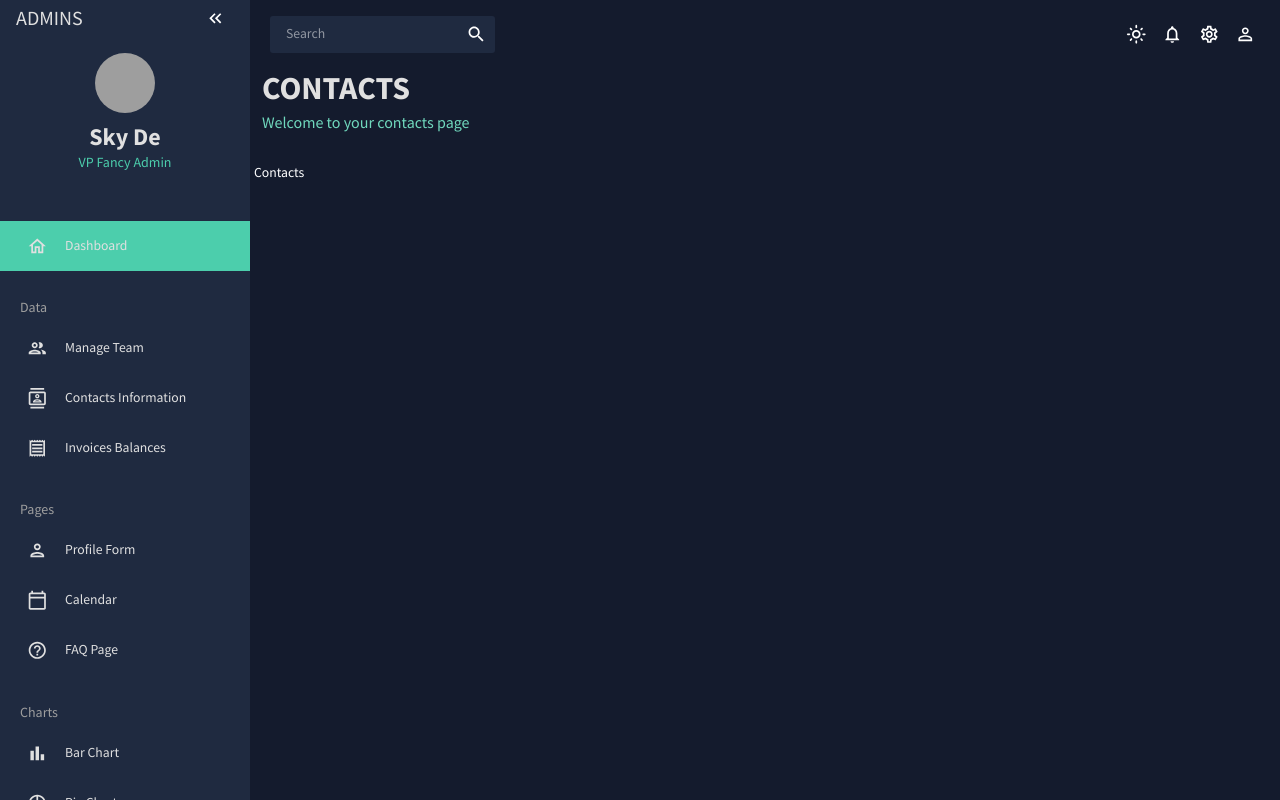
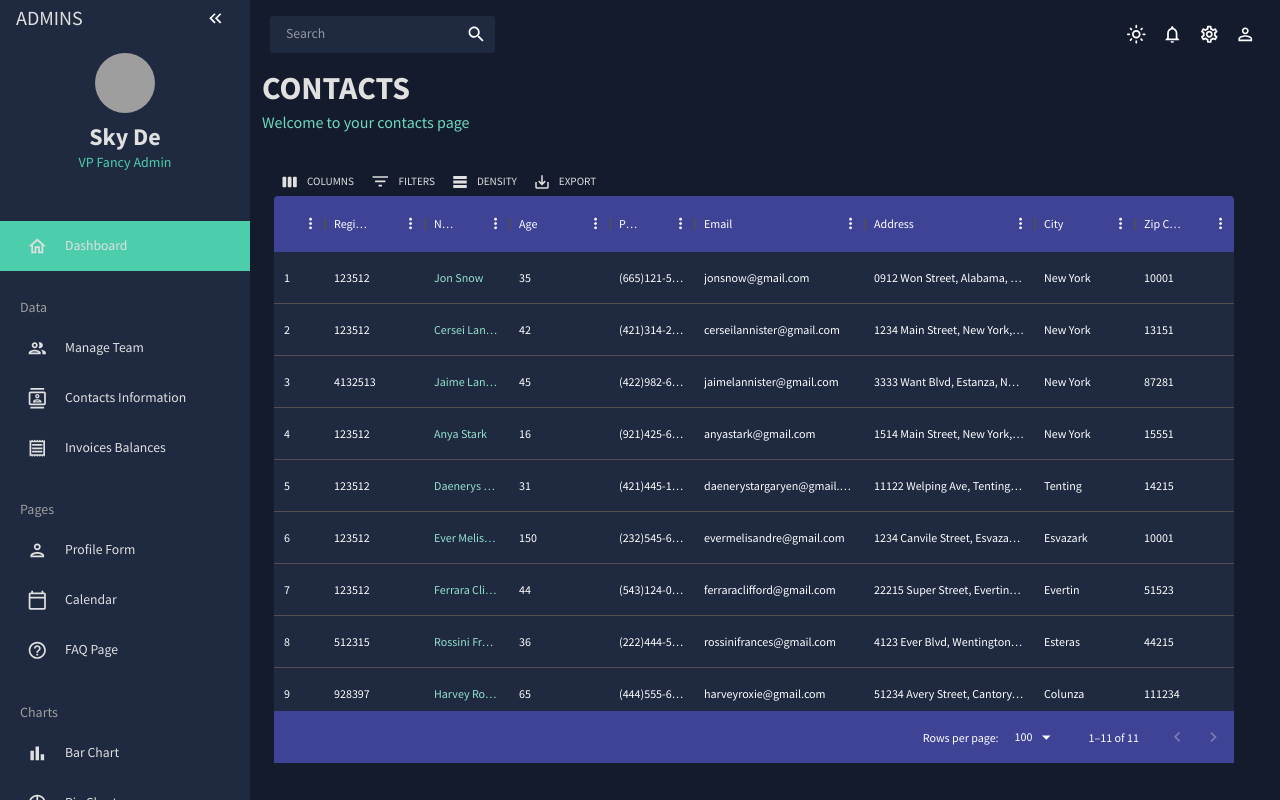
Before and after one commit to Sky-De/React-Admin-Dashboard, a React (Create React App) app: page /contacts in a window 1280 px wide. Built offline with nearby package versions, Linux system fonts and the light colour scheme; grey boxes are pictures that could not be loaded.

Commit message:
Contacts page added

```diff
--- a/src/scenes/Contacts.jsx
+++ b/src/scenes/Contacts.jsx
@@ -1,8 +1,85 @@
-import React from 'react'
+import { Box, Typography, useTheme } from "@mui/material";
+import { DataGrid, GridToolbar } from "@mui/x-data-grid";
+import { tokens } from "../theme";
+import { mockDataContacts } from "../data/mockData";
+import { AdminPanelSettingsOutlined, LockOpenOutlined, SecurityOutlined } from "@mui/icons-material";
 
 const Contacts = () => {
+  const theme = useTheme();
+  const colors = tokens(theme.palette.mode);
+  const columns = [
+    { field: "id", headerName: "ID", flex: 0.5 },
+    { field: "registrarId", headerName: "Registrar ID"},
+    {
+      field: "name",
+      headerName: "Name",
+      flex: 1,
+      cellClassName: "name-column--cell",
+    },
+    {
+      field: "age",
+      headerName: "Age",
+      type: "number",
+      headerAlign: "left",
+      align: "left",
+    },
+    {
+      field: "phone",
+      headerName: "Phone Number",
+      flex: 1,
+    },
+    {
+      field: "email",
+      headerName: "Email",
+      flex: 2,
+    },
+    {
+      field: "address",
+      headerName: "Address",
+      flex: 2,
+    },
+    {
+      field: "city",
+      headerName: "City",
+      flex: 0,
+    },
+    {
+      field: "zipCode",
+      headerName: "Zip Code",
+      flex: 0,
+    }
+  ];
+
   return (
-    <div>Contacts</div>
+    <Box height="75vh" width="75vw" m="20px" sx={{
+      "& .MuiDataGrid-root" : {
+        border: "none"
+      },
+      "& .MuiDataGrid-cell": {
+        border: "none"
+      },
+      "& .name-column--cell": {
+        color: colors.greenAccent[300],
+      },
+      "& .MuiDataGrid-columnHeadersInner": {
+        backgroundColor: colors.blueAccent[700],
+      },
+      "& .MuiDataGrid-columnHeaders": {
+        borderBottom: "none",
+      },
+      "& .MuiDataGrid-virtualScroller" : {
+        backgroundColor: colors.primary[400]
+      },
+      "& .MuiDataGrid-footerContainer": {
+        borderTop: "none",
+        backgroundColor: colors.blueAccent[700]
+      },
+      "& .MuiDataGrid-toolbarContainer .MuiButton-text": {
+        color: `${colors.gray[100]} !important`
+      }
+    }}>
+      <DataGrid tabI className="data-grid" rows={mockDataContacts} columns={columns} components={{ Toolbar: GridToolbar }}/>
+    </Box>
   )
 }
 
--- a/src/scenes/Team.jsx
+++ b/src/scenes/Team.jsx
@@ -72,7 +72,7 @@
         border: "none"
       },
       "& .name-column--cell": {
-        color: colors.greenAccent[300]
+        color: colors.greenAccent[300],
       },
       "& .MuiDataGrid-columnHeadersInner": {
         backgroundColor: colors.blueAccent[700],
--- a/src/scenes/global/Header.jsx
+++ b/src/scenes/global/Header.jsx
@@ -12,6 +12,7 @@
     const isChartPage = path === "pie" || path === "bar" || path === "line" || path === "geography" ? true : false;
     // subtitles
     // team => Managing the Team Members
+    // contacts => list of Contacts for Future Reference
   return (
     <Box mb="30px" display="flex" flexDirection="column" alignItems="flex-start" sx={{padding:"0 0.5rem"}}>
         <Typography variant="h2" color={colors.gray[100]} fontWeight="bold" sx={{mb:"5px"}}>{title.toUpperCase()}</Typography>
```
